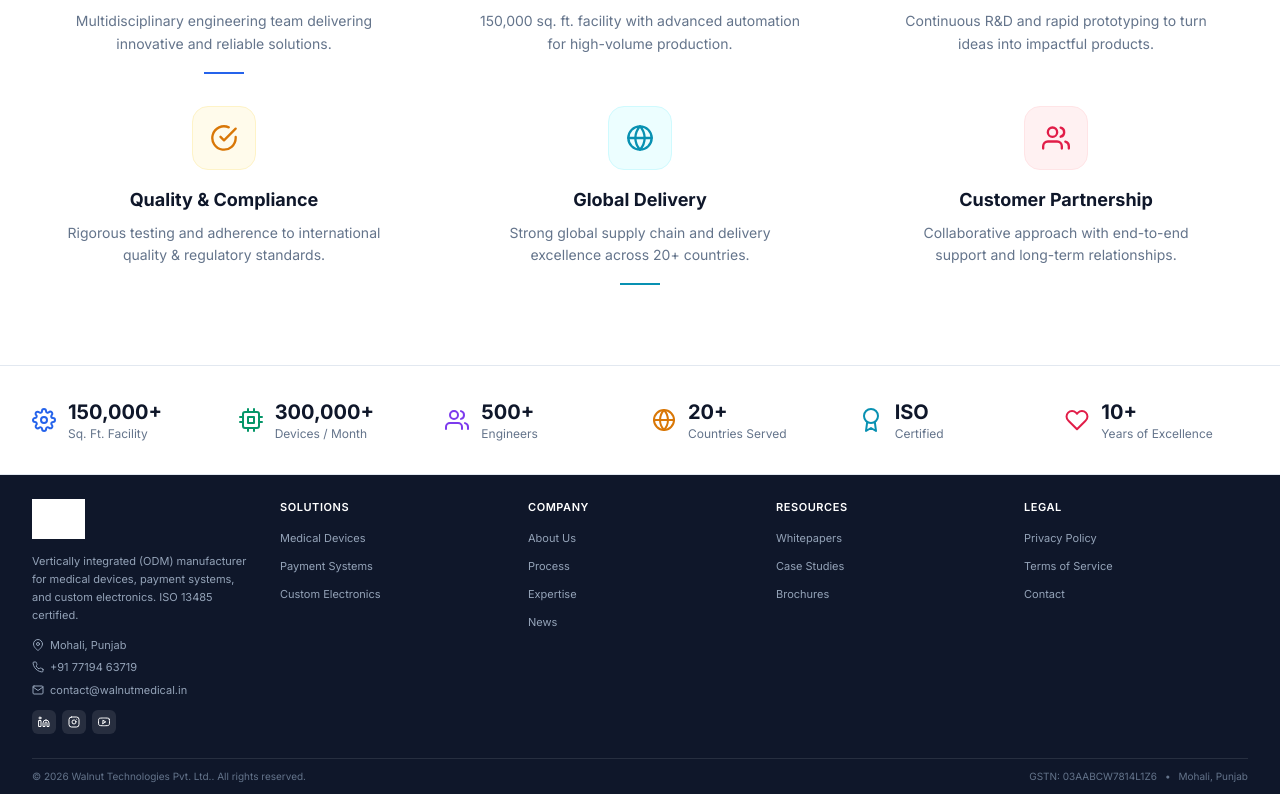
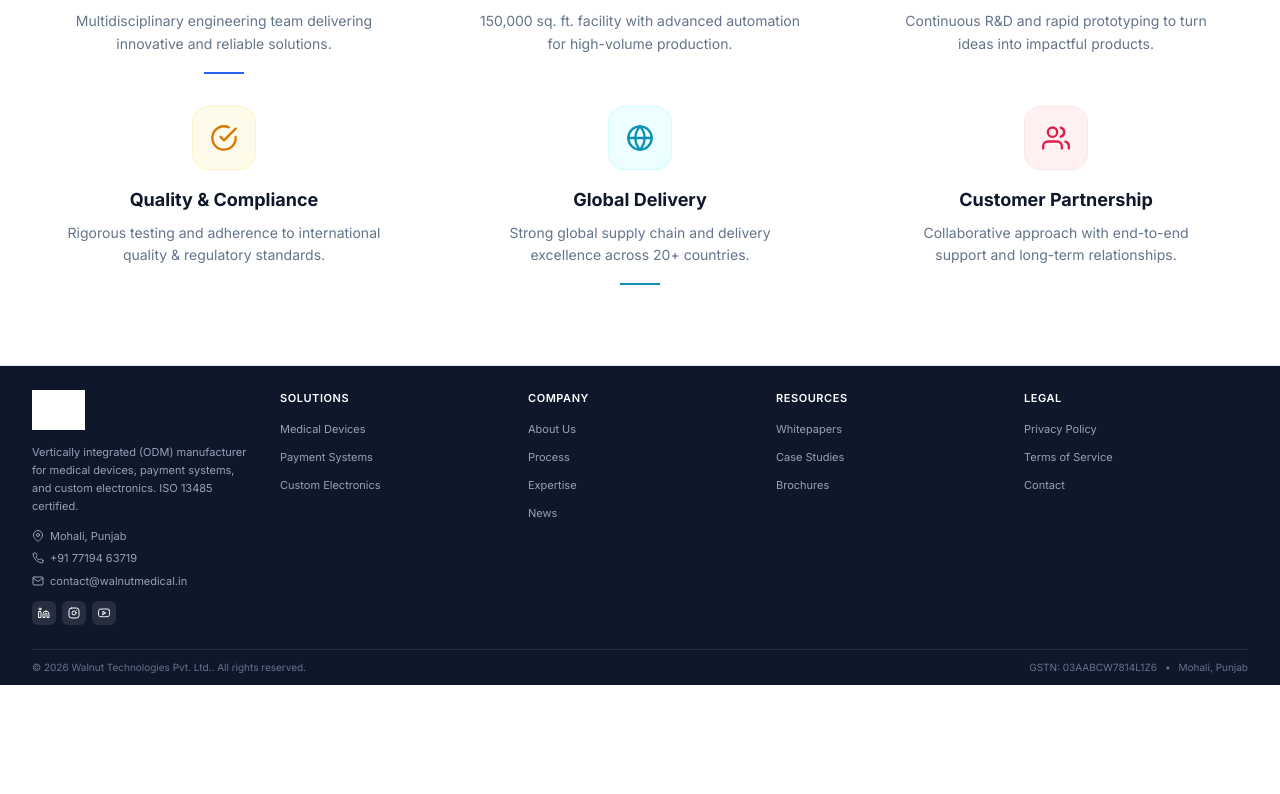
Before and after one commit to nitin-patyal-57/Walnut-technologies, a React (Vite) app: page /expertise in a window 1280 px wide. Shown: the part 978-1772 px from the top of the page. After the commit the page ends 1663 px from the top, so only its background shows below. Built offline with nearby package versions, Linux system fonts and the light colour scheme; grey boxes are pictures that could not be loaded.

Commit message:
Remove stats section from Expertise page

```diff
--- a/src/components/Expertise.jsx
+++ b/src/components/Expertise.jsx
@@ -1,8 +1,8 @@
 import { useRef } from 'react';
 import { motion, useInView } from 'framer-motion';
 import {
-  FiArrowRight, FiZap, FiCpu, FiSettings, FiCheckCircle, FiShield,
-  FiGlobe, FiHeart, FiUsers, FiAward
+  FiArrowRight, FiZap, FiCpu, FiSettings, FiCheckCircle,
+  FiGlobe, FiUsers
 } from 'react-icons/fi';
 
 const capabilities = [
@@ -56,34 +56,21 @@ const capabilities = [
   },
 ];
 
-const stats = [
-  { icon: FiSettings, value: '150,000+', label: 'Sq. Ft. Facility', color: 'text-blue-600' },
-  { icon: FiCpu, value: '300,000+', label: 'Devices / Month', color: 'text-emerald-600' },
-  { icon: FiUsers, value: '500+', label: 'Engineers', color: 'text-violet-600' },
-  { icon: FiGlobe, value: '20+', label: 'Countries Served', color: 'text-amber-600' },
-  { icon: FiAward, value: 'ISO', label: 'Certified', color: 'text-cyan-600' },
-  { icon: FiHeart, value: '10+', label: 'Years of Excellence', color: 'text-rose-600' },
-];
-
 export default function Expertise() {
   const heroRef = useRef(null);
   const heroInView = useInView(heroRef, { once: true, margin: '-80px' });
   const capRef = useRef(null);
   const capInView = useInView(capRef, { once: true, margin: '-80px' });
-  const statsRef = useRef(null);
-  const statsInView = useInView(statsRef, { once: true, margin: '-80px' });
 
   return (
     <section id="expertise" className="relative bg-white">
       {/* Hero Section */}
       <div ref={heroRef} className="relative overflow-hidden bg-gradient-to-br from-slate-50 via-white to-blue-50">
-        {/* Decorative Elements */}
         <div className="absolute top-20 right-20 w-72 h-72 bg-blue-100/50 rounded-full blur-3xl" />
         <div className="absolute bottom-10 left-10 w-48 h-48 bg-cyan-100/50 rounded-full blur-3xl" />
 
         <div className="max-w-7xl mx-auto px-4 sm:px-6 lg:px-8 py-16 md:py-24">
           <div className="grid lg:grid-cols-2 gap-12 items-center">
-            {/* Left Content */}
             <motion.div
               initial={{ opacity: 0, x: -40 }}
               animate={heroInView ? { opacity: 1, x: 0 } : {}}
@@ -118,7 +105,6 @@ export default function Expertise() {
               </motion.div>
             </motion.div>
 
-            {/* Right Image */}
             <motion.div
               initial={{ opacity: 0, x: 40 }}
               animate={heroInView ? { opacity: 1, x: 0 } : {}}
@@ -133,8 +119,6 @@ export default function Expertise() {
                 />
                 <div className="absolute inset-0 bg-gradient-to-t from-slate-900/20 to-transparent" />
               </div>
-
-              {/* Decorative Border */}
               <div className="absolute -top-4 -right-4 w-full h-full border-2 border-blue-200 rounded-3xl -z-10" />
               <div className="absolute -bottom-4 -left-4 w-32 h-32 bg-blue-100 rounded-2xl -z-10" />
             </motion.div>
@@ -178,32 +162,6 @@ export default function Expertise() {
           })}
         </div>
       </div>
-
-      {/* Stats Section */}
-      <div ref={statsRef} className="border-t border-slate-200">
-        <div className="max-w-7xl mx-auto px-4 sm:px-6 lg:px-8 py-8">
-          <div className="grid grid-cols-2 md:grid-cols-3 lg:grid-cols-6 gap-6">
-            {stats.map((stat, index) => {
-              const Icon = stat.icon;
-              return (
-                <motion.div
-                  key={stat.label}
-                  initial={{ opacity: 0, y: 20 }}
-                  animate={statsInView ? { opacity: 1, y: 0 } : {}}
-                  transition={{ duration: 0.5, delay: index * 0.08 }}
-                  className="flex items-center gap-3"
-                >
-                  <Icon className={`w-6 h-6 ${stat.color} flex-shrink-0`} />
-                  <div>
-                    <div className="text-xl font-bold text-slate-900">{stat.value}</div>
-                    <div className="text-xs text-slate-500">{stat.label}</div>
-                  </div>
-                </motion.div>
-              );
-            })}
-          </div>
-        </div>
-      </div>
     </section>
   );
 }
```
